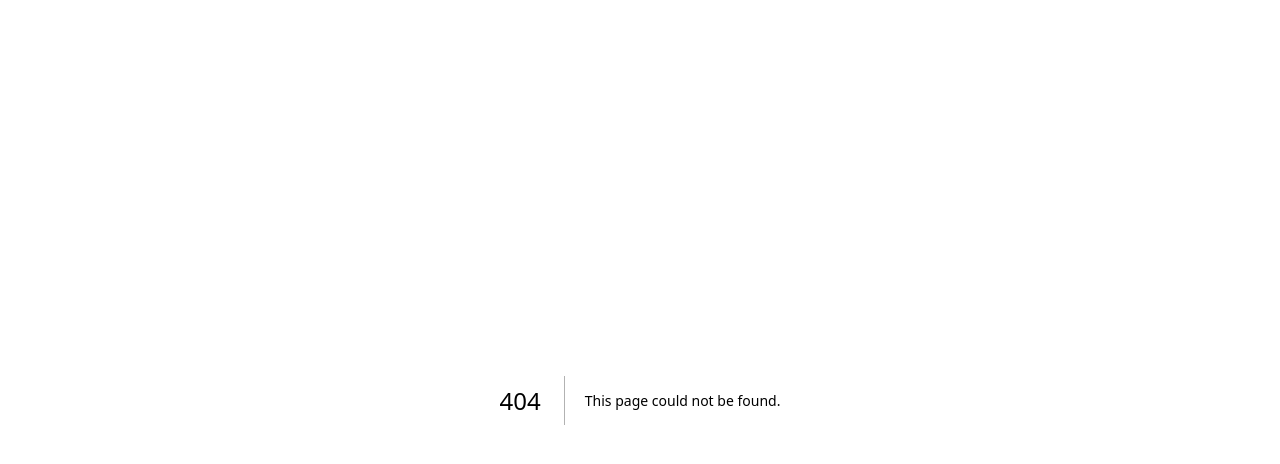
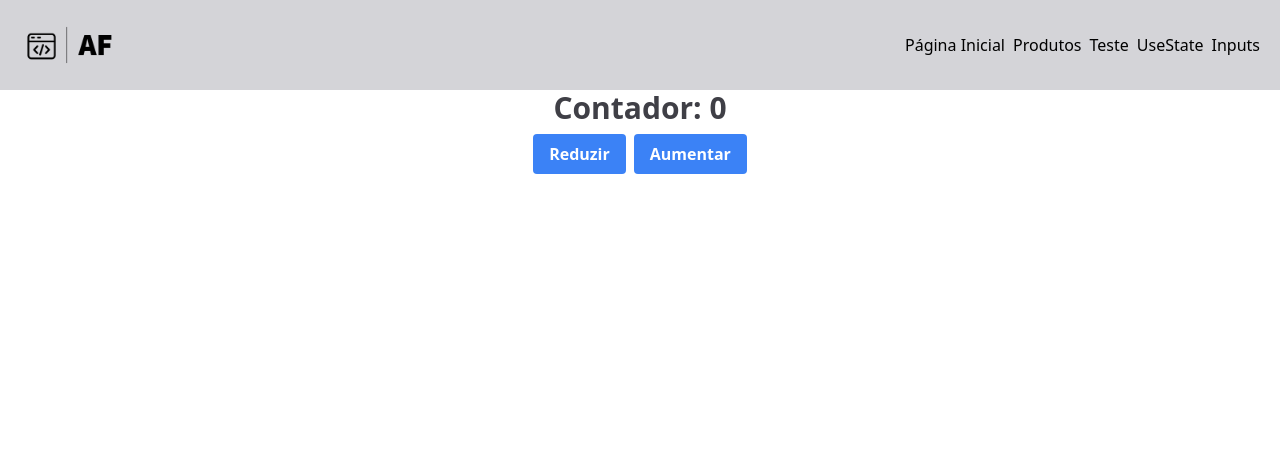
Before and after one commit to alexfilhoo/study-next-js, a Next.js app in the folder primeiroprojeto/: page /usestate/usestate in a window 1280 px wide. Before the commit this address had no page. Shown: the top 464 px of the page. Built offline with nearby package versions, Linux system fonts and the light colour scheme.

Commit message:
feat: trabalhando usestate contador adição e subtração

```diff
--- /dev/null
+++ b/primeiroprojeto/src/pages/usestate/usestate.tsx
@@ -0,0 +1,31 @@
+import Topo from "@/components/Topo";
+import { useState } from "react";
+
+export default function UseState() {
+  const [count, setCount] = useState(0);
+
+  return (
+    <>
+      <Topo />
+      <div className="flex flex-col justify-center items-center gap-2">
+        <h1 className="text-2xl md:text-3xl font-bold text-center text-zinc-700">
+          Contador: {count}
+        </h1>
+        <div>
+          <button
+            className="bg-blue-500 hover:bg-blue-600 text-white font-bold py-2 px-4 rounded"
+            onClick={() => setCount(count - 1)}
+          >
+            Reduzir
+          </button>
+          <button
+            className="bg-blue-500 hover:bg-blue-600 text-white font-bold py-2 px-4 rounded ml-2"
+            onClick={() => setCount(count + 1)}
+          >
+            Aumentar
+          </button>
+        </div>
+      </div>
+    </>
+  );
+}
```
